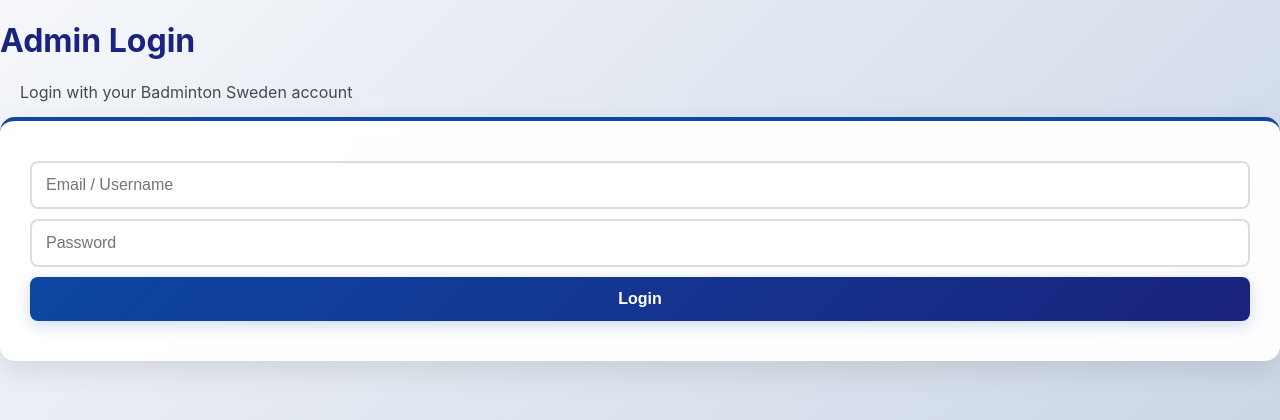
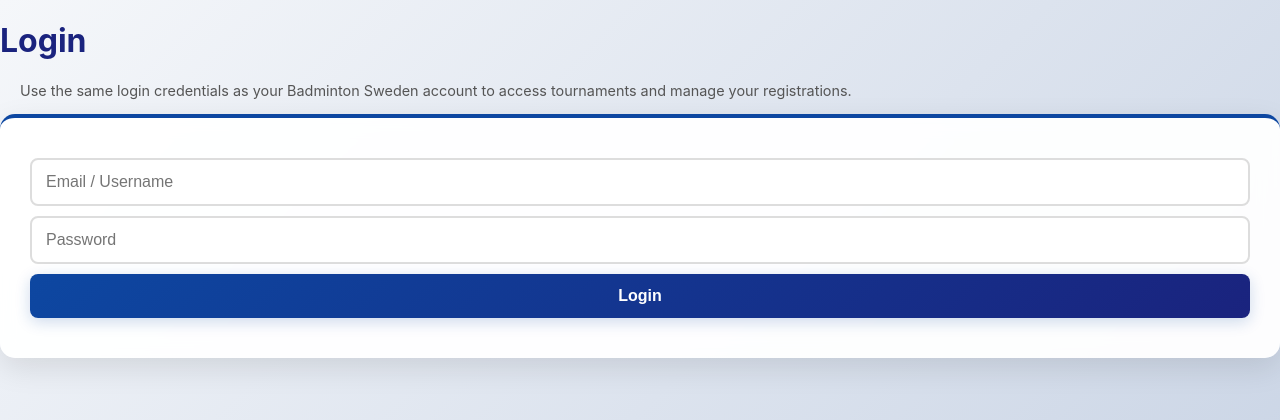
Before and after one commit to umashankarid/badmintonScrapper, a Flask app: page /login.html in a window 1280 px wide. Shown: the top 420 px of the page. Run offline with Flask 3, Linux system fonts and the light colour scheme; parts of the project's set-up code (start-up, migrations or seed data) failed here and were passed over.

Commit message:
Update login page: rename to 'Login', add SBF credentials info

```diff
--- a/templates/login.html
+++ b/templates/login.html
@@ -3,12 +3,12 @@
 <head>
     <meta charset="UTF-8">
     <meta name="viewport" content="width=device-width, initial-scale=1.0">
-    <title>Admin Login</title>
+    <title>Login</title>
     <link rel="stylesheet" href="/static/styles.css">
 </head>
 <body>
-    <h1>Admin Login</h1>
-    <p>Login with your Badminton Sweden account</p>
+    <h1>Login</h1>
+    <p style="color:#555;font-size:0.9em;">Use the same login credentials as your Badminton Sweden account to access tournaments and manage your registrations.</p>
     <form id="login-form">
         <input type="text" id="login" placeholder="Email / Username" required>
         <input type="password" id="password" placeholder="Password" required>
```
